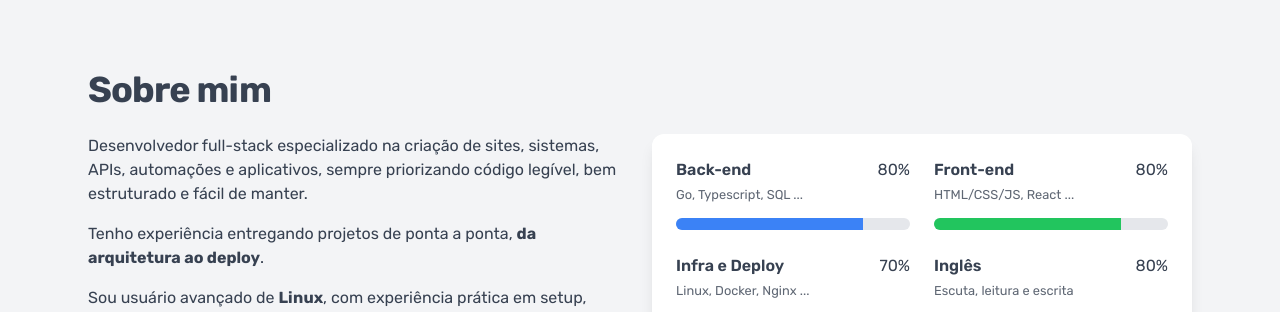
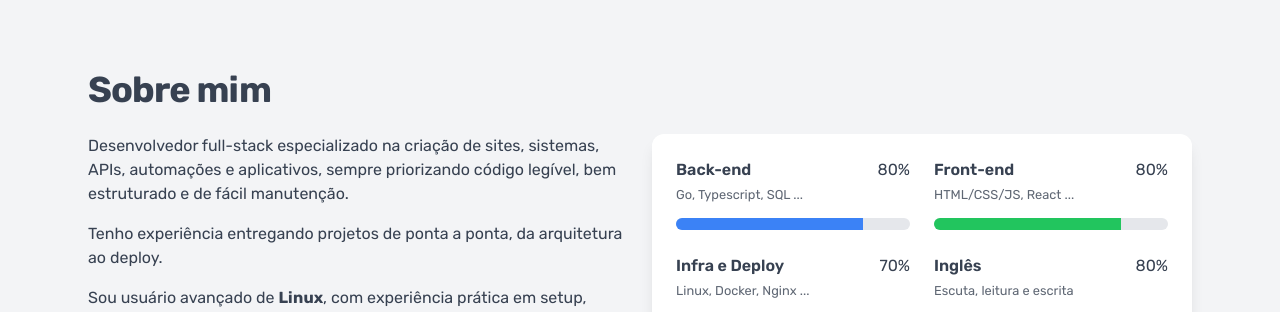
Before and after one commit to patrickkdev/Portfolio-Website, a Next.js app: page / in a window 1280 px wide. Shown: the part 802-1114 px from the top of the page. Built offline with nearby package versions, Linux system fonts and the light colour scheme; no server answers.

Commit message:
style: adjust AboutSection wording for better readability

```diff
--- a/src/components/partials/AboutSection.tsx
+++ b/src/components/partials/AboutSection.tsx
@@ -17,10 +17,10 @@ const AboutSection = () => {
             <div className='space-y-4'>
               <p>
                 Desenvolvedor full-stack especializado na criação de sites, sistemas, APIs, automações e aplicativos, sempre priorizando código legível, bem estruturado
-                e fácil de manter.
+                e de fácil manutenção.
               </p>
               <p>
-                Tenho experiência entregando projetos de ponta a ponta, <strong>da arquitetura ao deploy</strong>.
+                Tenho experiência entregando projetos de ponta a ponta, da arquitetura ao deploy.
               </p>
               <p>
                 Sou usuário avançado de <strong>Linux</strong>, com experiência prática em setup,
```
